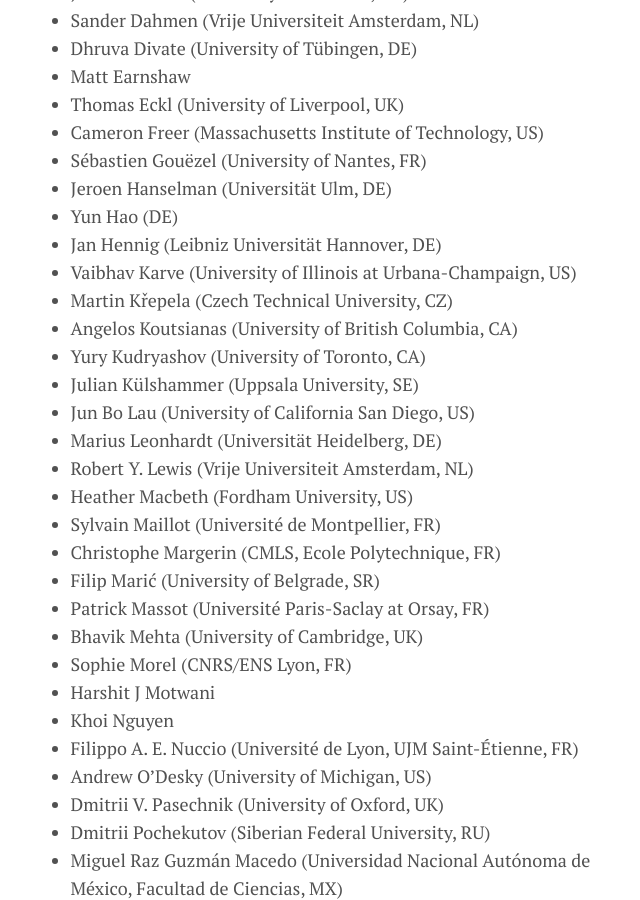
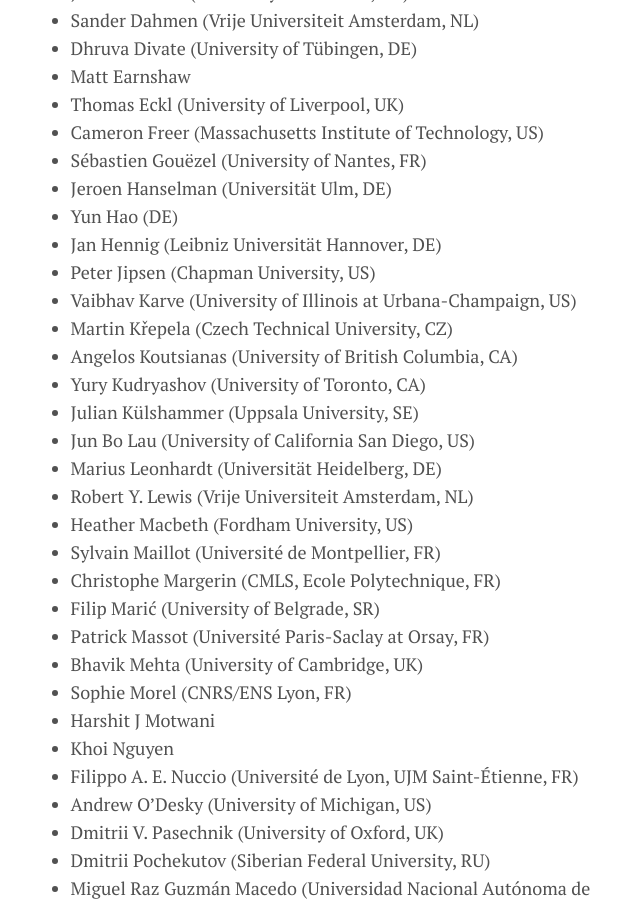
Before and after one commit to leanprover-community/lftcm2020, a Jekyll site: the page built from docs/participants.md, in a window 1280 px wide and 900 px high, scrolled down 974 px. Shown: the whole window, without its empty margins (302-942 px from the left). Built offline with Jekyll 4.4.1, drawn with Linux system fonts in a browser that asks for light colours.

Commit message:
Update participants.md

```diff
--- a/docs/participants.md
+++ b/docs/participants.md
@@ -50,6 +50,7 @@
 * Jeroen Hanselman (Universität Ulm, DE)
 * Yun Hao (DE)
 * Jan Hennig (Leibniz Universität Hannover, DE)
+* Peter Jipsen (Chapman University, US)
 * Vaibhav Karve (University of Illinois at Urbana-Champaign, US)
 * Martin Křepela (Czech Technical University, CZ)
 * Angelos Koutsianas (University of British Columbia, CA)
```
